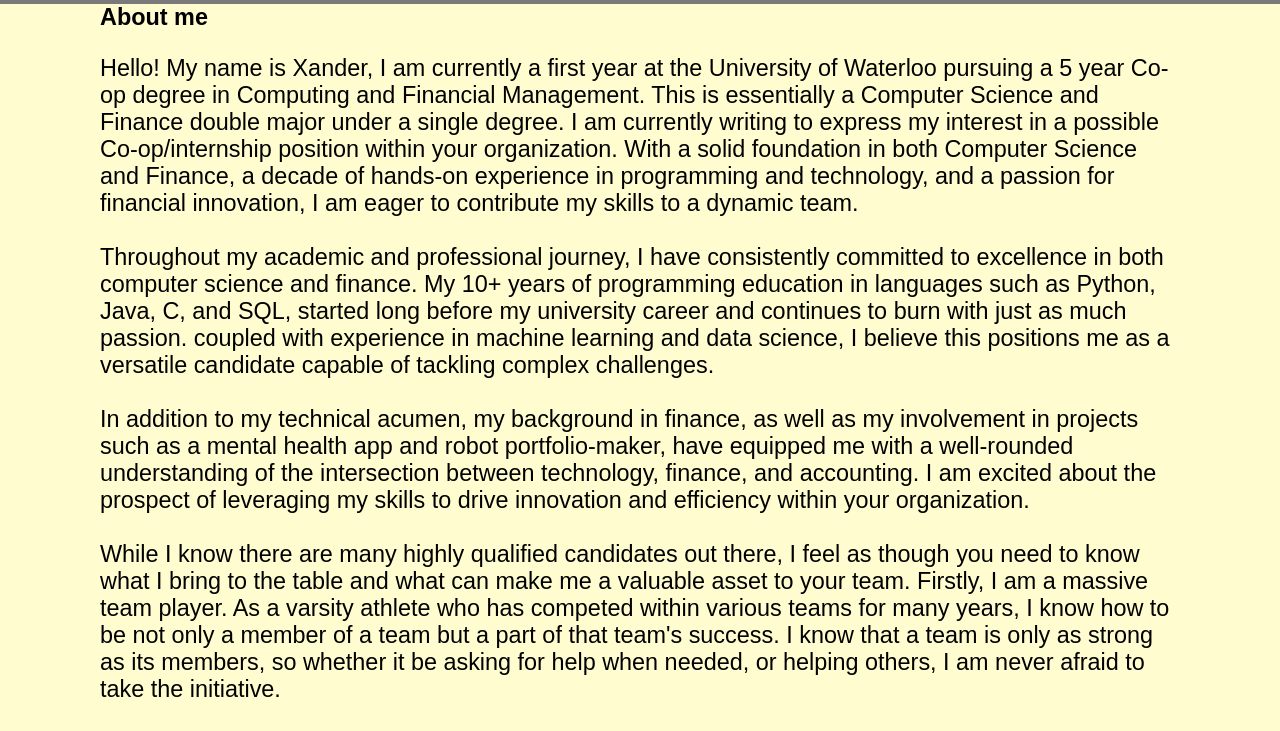
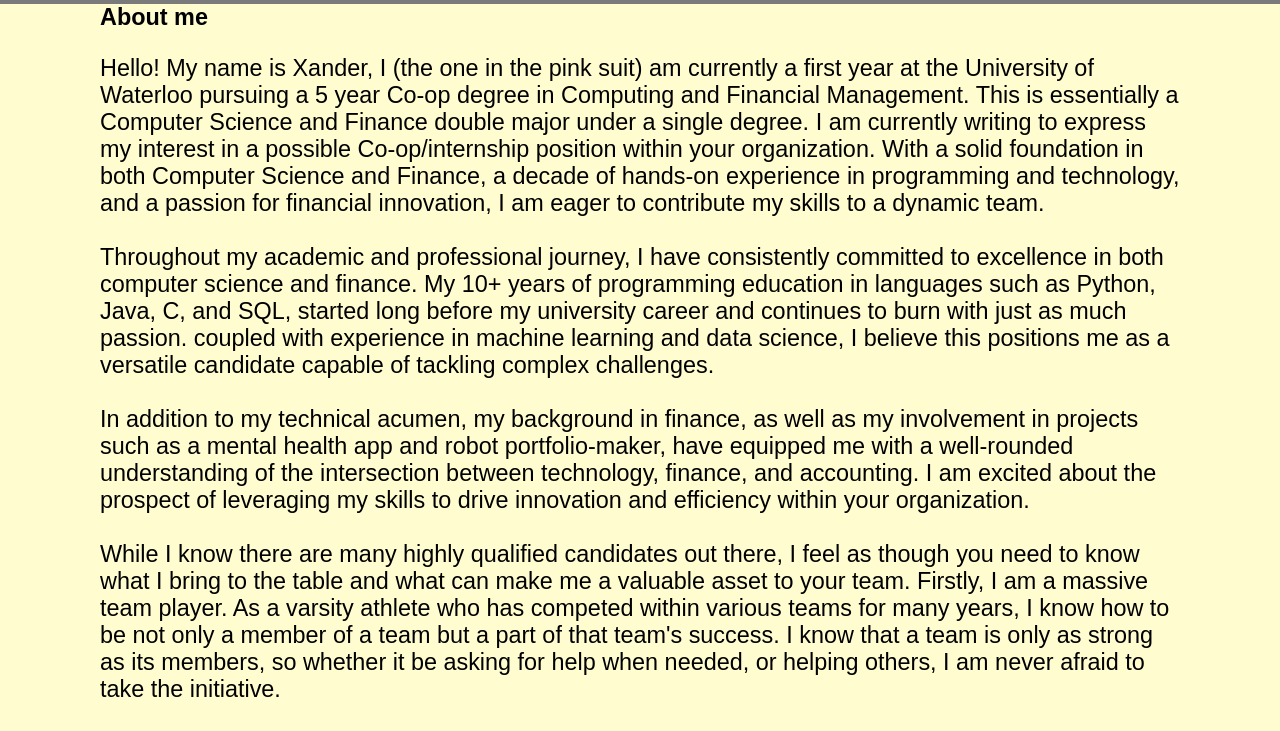
Before and after one commit to xanderrp2/xanderrp2.github.io, a plain HTML site: page index.html in a window 1280 px wide. Shown: the part 65-796 px from the top of the page. Drawn offline with Linux system fonts and the light colour scheme.

Commit message:
update to bio

```diff
--- a/index.html
+++ b/index.html
@@ -24,7 +24,7 @@
   <section class="section1">
     <h1>About me</h1>
     <p>Hello!
-      My name is Xander, I am currently a first year at the University of Waterloo pursuing a 5 year Co-op degree in Computing and Financial Management. This is essentially a Computer Science and Finance double major under a single degree. I am currently writing to express my interest in a possible Co-op/internship position within your organization. With a solid foundation in both Computer Science and Finance, a decade of hands-on experience in programming and technology, and a passion for financial innovation, I am eager to contribute my skills to a dynamic team.
+      My name is Xander, I (the one in the pink suit) am currently a first year at the University of Waterloo pursuing a 5 year Co-op degree in Computing and Financial Management. This is essentially a Computer Science and Finance double major under a single degree. I am currently writing to express my interest in a possible Co-op/internship position within your organization. With a solid foundation in both Computer Science and Finance, a decade of hands-on experience in programming and technology, and a passion for financial innovation, I am eager to contribute my skills to a dynamic team.
       <br><br>Throughout my academic and professional journey, I have consistently committed to excellence in both computer science and finance. My 10+ years of programming education in languages such as Python, Java, C, and SQL, started long before my university career and continues to burn with just as much passion. coupled with experience in machine learning and data science, I believe this positions me as a versatile candidate capable of tackling complex challenges.
       <br><br>In addition to my technical acumen, my background in finance, as well as my involvement in projects such as a mental health app and robot portfolio-maker, have equipped me with a well-rounded understanding of the intersection between technology, finance, and accounting. I am excited about the prospect of leveraging my skills to drive innovation and efficiency within your organization.
       <br><br>While I know there are many highly qualified candidates out there, I feel as though you need to know what I bring to the table and what can make me a valuable asset to your team. Firstly, I am a massive team player. As a varsity athlete who has competed within various teams for many years, I know how to be not only a member of a team but a part of that team's success. I know that a team is only as strong as its members, so whether it be asking for help when needed, or helping others, I am never afraid to take the initiative.
```
